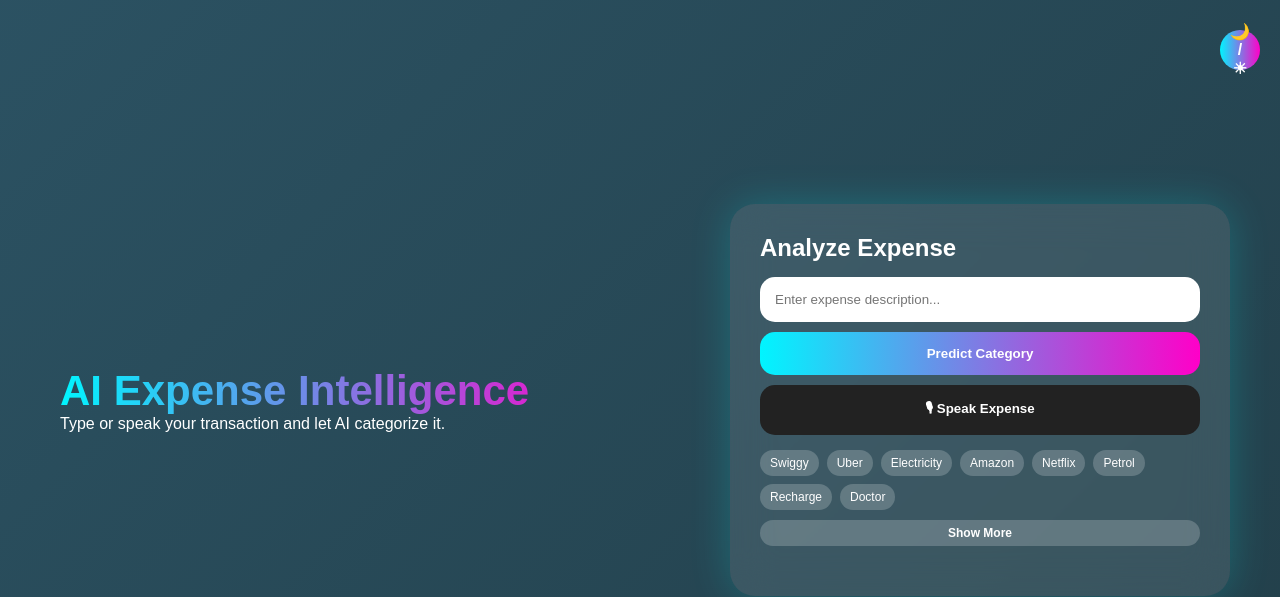
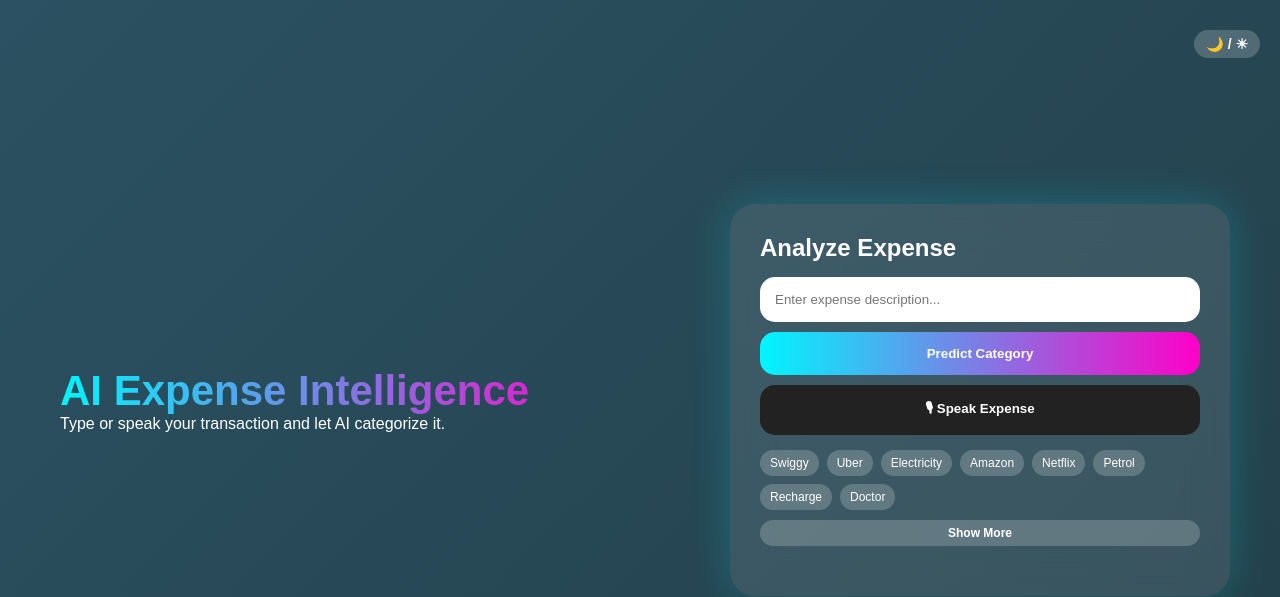
Before and after one commit to Tapabrato/Expense_ai, a Flask app: page / in a window 1280 px wide. Shown: the top 597 px of the page. Run offline with Flask 3, Linux system fonts and the light colour scheme; parts of the project's set-up code (start-up, migrations or seed data) failed here and were passed over.

Commit message:
Enhance UI by improving theme toggle button styling for better user experience

```diff
--- a/backend/templates/index.html
+++ b/backend/templates/index.html
@@ -38,17 +38,20 @@
     position: absolute;
     top: 20px;
     right: 20px;
-    width: 40px;
-    height: 40px;
-    border-radius: 50%;
+    width: auto;              /* Prevent full width */
+    padding: 6px 12px;
+    border-radius: 20px;
     border: none;
     cursor: pointer;
-    font-size: 16px;
-    background: linear-gradient(90deg, #00f5ff, #ff00c8);
+    font-size: 14px;
+    background: rgba(255,255,255,0.2);
+    backdrop-filter: blur(10px);
     color: white;
-    display: flex;
-    align-items: center;
-    justify-content: center;
+}
+
+body.light .toggle-theme {
+    background: #ddd;
+    color: #111;
 }
 
         .left-panel {
```
